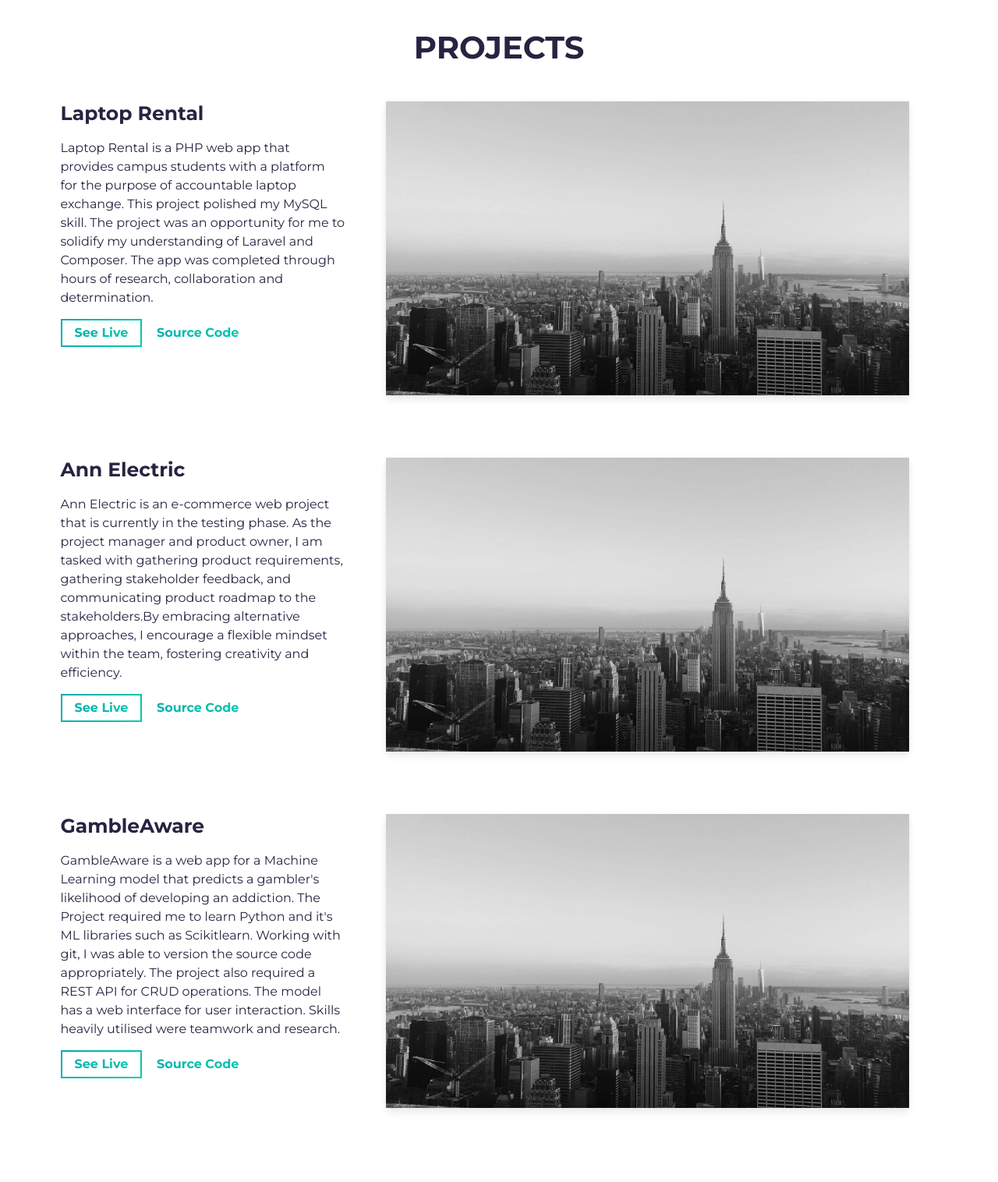
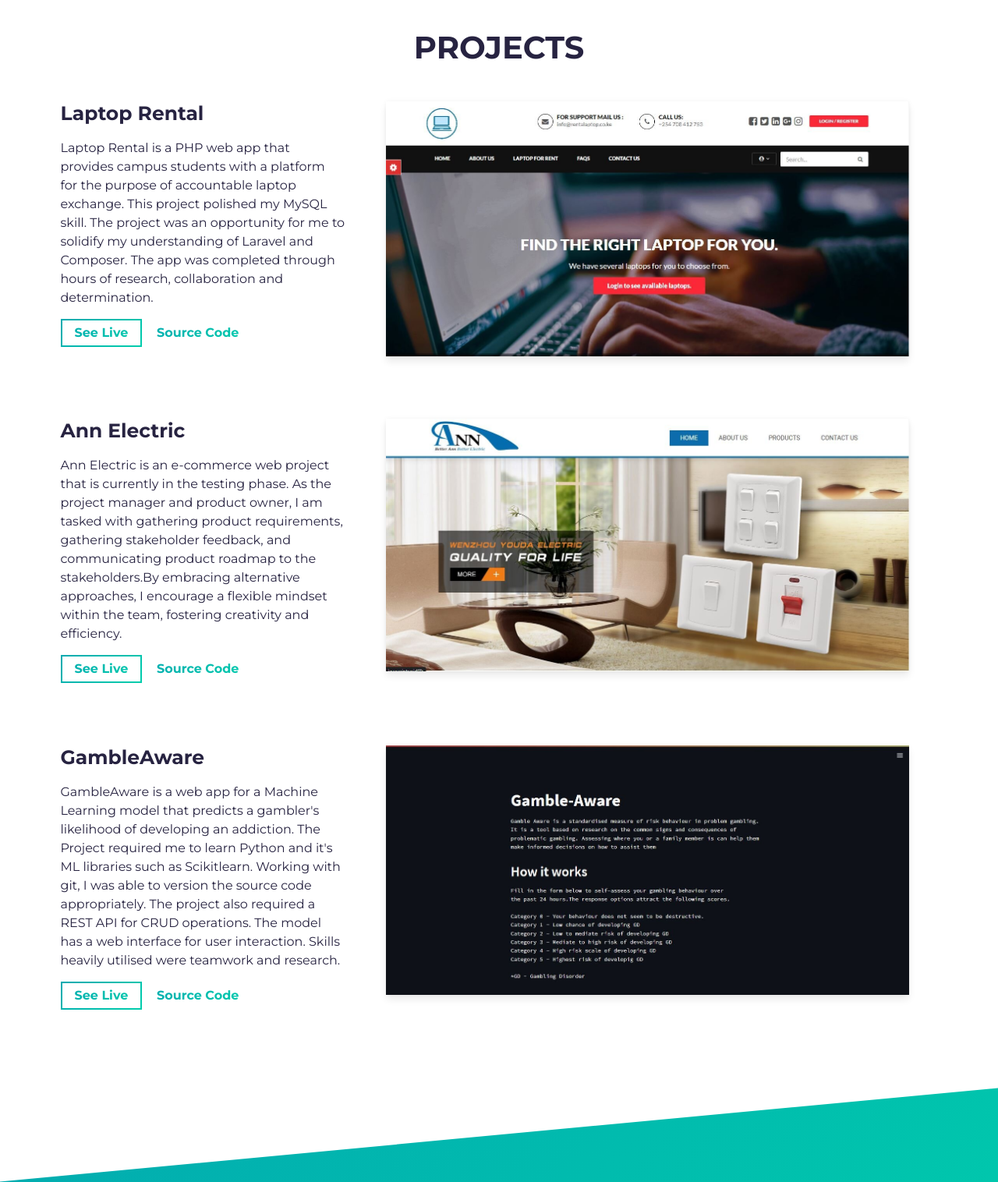
Before and after one commit to obara501/myportfolio, a website built with Parcel: page src/index.html in a window 1280 px wide. Shown: the part 1440-2956 px from the top of the page at 78% size. Built offline with nearby package versions, Linux system fonts and the light colour scheme.

Commit message:
Add project images

```diff
--- a/src/index.html
+++ b/src/index.html
@@ -150,7 +150,7 @@
                     <img
                       alt="Project Image"
                       class="img-fluid"
-                      src="assets/project.jpg"
+                      src="assets/laptoprental.jpg"
                     />
                   </div>
                 </a>
@@ -202,7 +202,7 @@
                     <img
                       alt="Project Image"
                       class="img-fluid"
-                      src="assets/project.jpg"
+                      src="assets/annelectric.jpg"
                     />
                   </div>
                 </a>
@@ -255,7 +255,7 @@
                     <img
                       alt="Project Image"
                       class="img-fluid"
-                      src="assets/project.jpg"
+                      src="assets/gambleaware.jpg"
                     />
                   </div>
                 </a>
```
Also changed, not shown: src/assets/annelectric.jpg (added), src/assets/gambleaware.jpg (added), src/assets/laptoprental.jpg (added).
